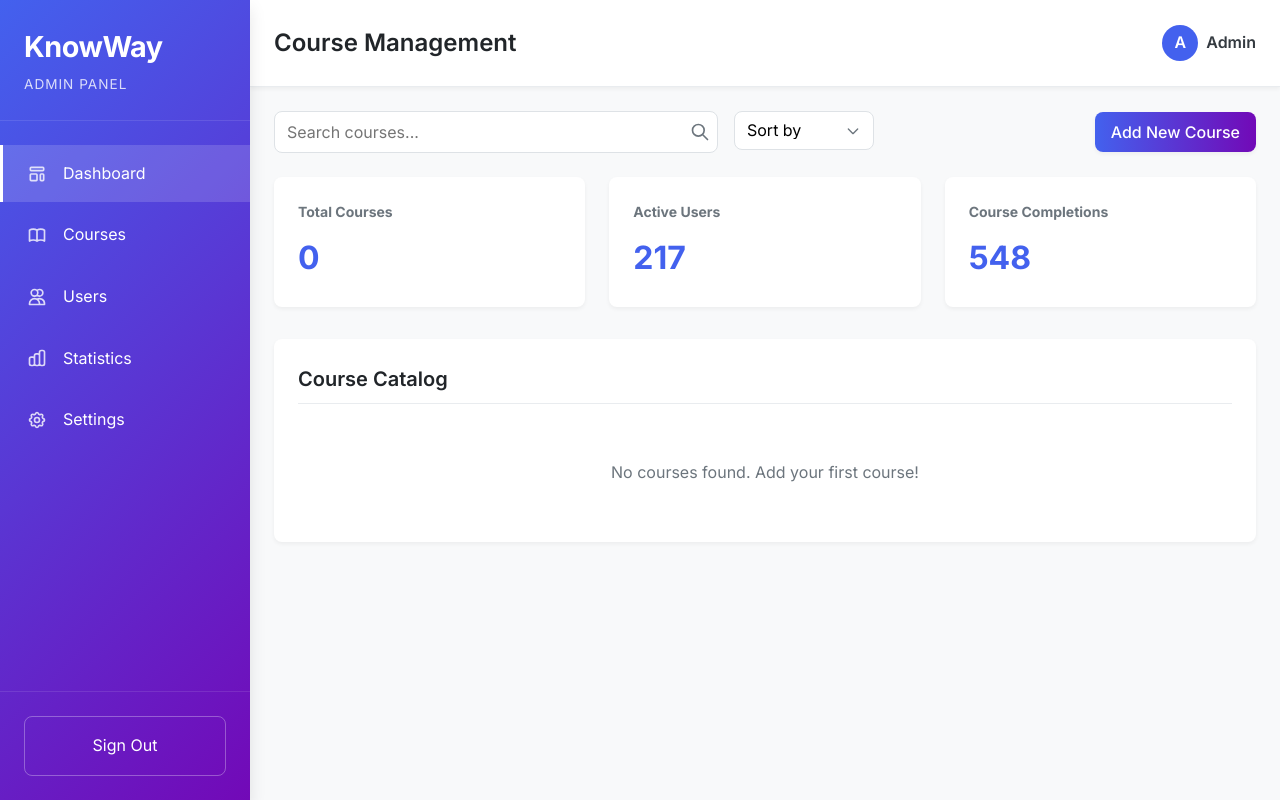
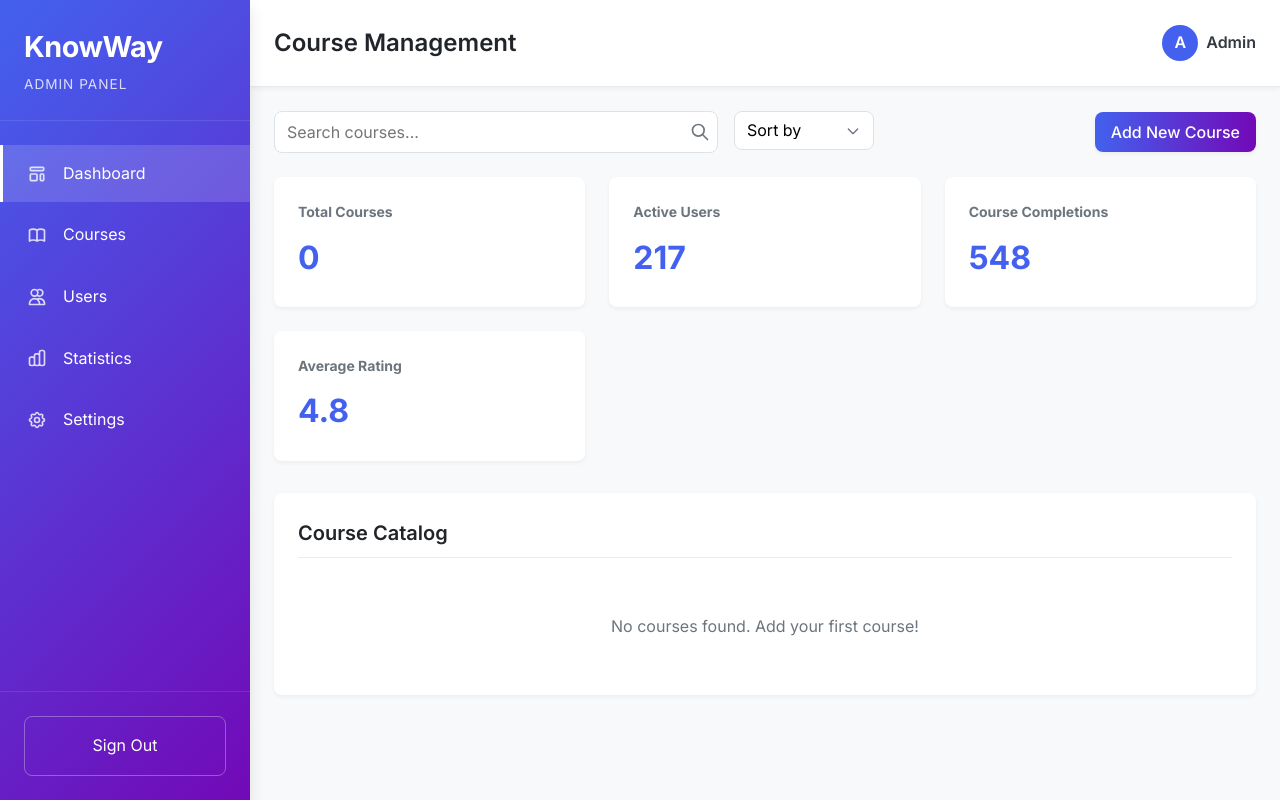
Before and after one commit to Cheeshcake/know-way, a PHP site: page /admin.php in a window 1280 px wide. Run offline with PHP 8.4, Linux system fonts and the light colour scheme; data that the repository does not hold is empty.

Commit message:
added another stat card for symmetry

```diff
--- a/admin.php
+++ b/admin.php
@@ -112,6 +112,10 @@ $isLoading = false;
                     <div class="stat-card">
                         <h3>Course Completions</h3>
                         <p class="stat-number">548</p>
+                    </div>
+                    <div class="stat-card">
+                        <h3>Average Rating</h3>
+                        <p class="stat-number">4.8</p>
                     </div>
                 </div>
 
```
